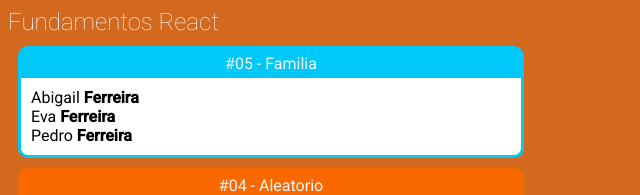
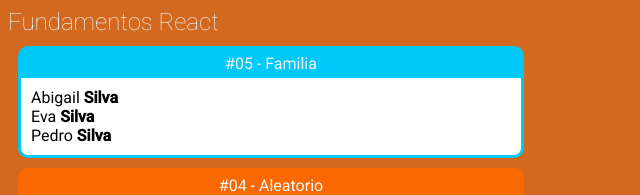
Before and after one commit to guilhermebrandao/curso-react-redux-cod3r, a React (Create React App) app in the folder fundamentos-react/: page / in a window 1280 px wide. Shown: the top 195 px of the page, without its empty margins (0-640 px from the left). Built offline with nearby package versions, Linux system fonts and the light colour scheme.

Commit message:
Componente com Filho #02

```diff
--- a/fundamentos-react/src/App.jsx
+++ b/fundamentos-react/src/App.jsx
@@ -7,6 +7,7 @@
 import ComParametro from './components/basicos/ComParametro'
 import Fragmento from './components/basicos/Fragmento'
 import Familia from './components/basicos/Familia'
+import FamiliaMembro from './components/basicos/FamiliaMembro'
 
 export default _ =>
   <div id="app">
@@ -16,7 +17,11 @@
       <Card
         titulo="#05 - Familia"
         color="#00C8F8">
-        <Familia sobrenome="Ferreira" />
+        <Familia sobrenome="Silva">
+          <FamiliaMembro nome="Abigail"  />
+          <FamiliaMembro nome="Eva"  />
+          <FamiliaMembro nome="Pedro" />
+        </Familia>
       </Card>
 
       <Card
--- a/fundamentos-react/src/components/basicos/Familia.jsx
+++ b/fundamentos-react/src/components/basicos/Familia.jsx
@@ -1,13 +1,14 @@
 
-import React from 'react'
-import FamiliaMembro from './FamiliaMembro'
+import React, { cloneElement } from 'react'
 
 export default props => {
   return (
     <div>
-      <FamiliaMembro nome="Abigail" sobrenome="Ferreira" />
-      <FamiliaMembro nome="Eva" sobrenome="Ferreira" />
-      <FamiliaMembro nome="Pedro" sobrenome="Ferreira" />
+      {
+        props.children.map((child, i) => {
+          return cloneElement(child, { ...props, key:i })
+        })
+      }
     </div>
   )
 }
```
